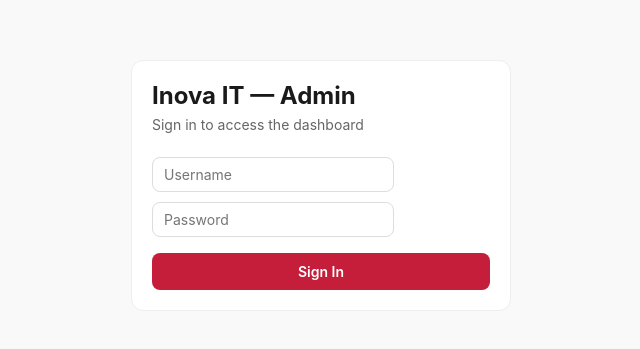
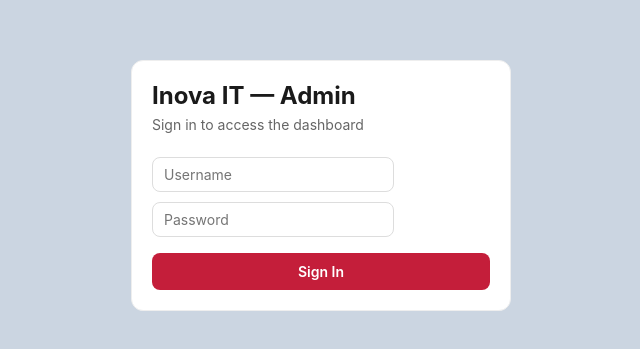
Before and after one commit to SENESH-hash/inova-cv-filter, a Next.js app: page /admin in a window 1280 px wide. Shown: the part 215-564 px from the top of the page, without its empty margins (319-959 px from the left). Built offline with nearby package versions, Linux system fonts and the light colour scheme.

Commit message:
update admin background to slate blue-grey

```diff
--- a/app/admin/page.tsx
+++ b/app/admin/page.tsx
@@ -476,7 +476,7 @@ ${techData.length>0?`<tr><th rowspan="${Math.max(Math.ceil(techData.length/2),1)
 
   // ─── Main dashboard ───────────────────────────────────────────────────────────
   return (
-    <div style={{ minHeight: '100vh', background: '#f5f5f5' }}>
+    <div style={{ minHeight: '100vh', background: '#CBD5E1' }}>
 
       {/* Header */}
       <div style={{ background: '#C41E3A', borderBottom: '1px solid #8B0000', padding: '14px 28px', display: 'flex', alignItems: 'center', justifyContent: 'space-between' }}>
@@ -1253,7 +1253,7 @@ function Row({ label, value }: any) {
 }
 
 const styles: Record<string, React.CSSProperties> = {
-  page: { minHeight: '100vh', background: '#F9F9F9', display: 'flex', alignItems: 'center', justifyContent: 'center', padding: 24 },
+  page: { minHeight: '100vh', background: '#CBD5E1', display: 'flex', alignItems: 'center', justifyContent: 'center', padding: 24 },
   card: { background: '#fff', borderRadius: 12, padding: '20px', border: '1px solid #eee', cursor: 'pointer' },
   label: { display: 'block', fontSize: 12, fontWeight: 500, color: '#666', marginBottom: 4 },
   input: { padding: '8px 11px', border: '1px solid #ddd', borderRadius: 8, fontSize: 14, outline: 'none' },
```
